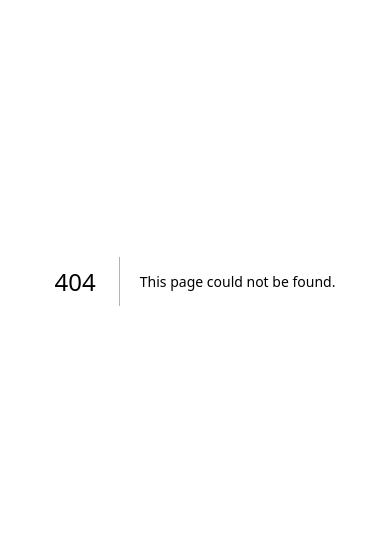
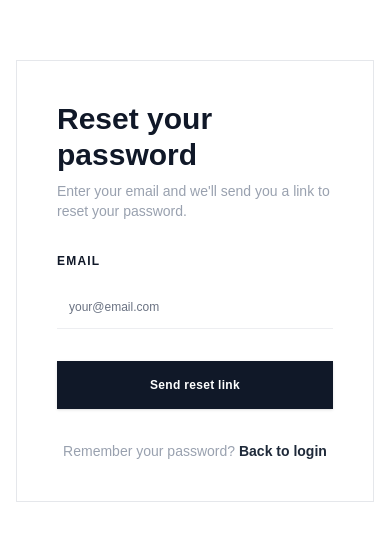
Before and after one commit to gwysuxn-netizen/rdo-documents, a Next.js app: page /auth/forgot-password in a window 390 px wide. Before the commit this address had no page. Shown: the part 141-682 px from the top of the page. Built offline with nearby package versions, Linux system fonts and the light colour scheme.

Commit message:
fix: sidebar duplicate icon and mobile logout button visibility

```diff
--- a/app/admin/accounts/AdminAccountsContent.tsx
+++ b/app/admin/accounts/AdminAccountsContent.tsx
@@ -418,16 +418,20 @@ export function AdminAccountsContent() {
 
   return (
     <AdminLayout>
-      <div className="min-h-screen bg-gradient-to-br from-slate-50 to-slate-100 p-4 sm:p-6 lg:p-8">
+      <div className="min-h-screen w-full max-w-full overflow-x-hidden">
         <Breadcrumb
           items={[
             { label: 'Admin', href: '/admin/dashboard' },
             { label: 'Accounts', href: '/admin/accounts' },
           ]}
         />
-        <div className="mt-6">
-          <h1 className="text-2xl sm:text-3xl font-light text-gray-900 mb-1">Account Management</h1>
-          <p className="text-sm text-gray-500 font-light mb-6">Manage user accounts and permissions</p>
+
+        {/* ── Page Header ── */}
+        <div className="mb-6 sm:mb-8 mt-2">
+          <h1 className="text-2xl sm:text-3xl lg:text-4xl font-bold tracking-tight text-gray-900 leading-tight mb-1.5 sm:mb-2">Account Management</h1>
+          <p className="text-sm text-gray-500">Manage user accounts and permissions</p>
+        </div>
+
         {loading ? (
           <div className="flex items-center justify-center py-16">
             <div className="w-5 h-5 rounded-full border-2 border-gray-300 border-t-gray-900 animate-spin" />
@@ -439,7 +443,8 @@ export function AdminAccountsContent() {
             onUpdate={loadAccounts}
           />
         )}
-        </div>
+
+        <div className="h-8" />
       </div>
     </AdminLayout>
   );
--- a/app/admin/dashboard/AdminDashboardContent.tsx
+++ b/app/admin/dashboard/AdminDashboardContent.tsx
@@ -169,10 +169,6 @@ export function AdminDashboardContent() {
 
         {/* ── Page Header ── */}
         <div className="mb-6 sm:mb-8 mt-2">
-          <span className="inline-flex items-center gap-1.5 text-[10px] sm:text-[11px] font-semibold tracking-widest uppercase text-gray-700 bg-gray-200 ring-1 ring-gray-300/50 px-3 py-1.5 rounded-full mb-3 sm:mb-4">
-            <span className="w-1.5 h-1.5 rounded-full bg-gray-600 animate-pulse" />
-            Dashboard
-          </span>
           <h1 className="text-2xl sm:text-3xl lg:text-4xl font-bold tracking-tight text-gray-900 leading-tight mb-1.5 sm:mb-2">
             Welcome back
           </h1>
--- /dev/null
+++ b/app/auth/ForgotPasswordForm.tsx
@@ -0,0 +1,116 @@
+'use client';
+
+import { useState } from 'react';
+import Link from 'next/link';
+import { sendPasswordReset } from '@/lib/user-utils';
+import toast from 'react-hot-toast';
+import { Field, FieldLabel, Input, Button } from '@/components/ui';
+
+export function ForgotPasswordForm() {
+  const [email, setEmail] = useState('');
+  const [loading, setLoading] = useState(false);
+  const [submitted, setSubmitted] = useState(false);
+
+  const handleSubmit = async (e: React.FormEvent) => {
+    e.preventDefault();
+    if (!email.trim()) {
+      toast.error('Please enter your email');
+      return;
+    }
+
+    setLoading(true);
+    try {
+      await sendPasswordReset(email.toLowerCase());
+      setSubmitted(true);
+      toast.success('Password reset email sent!');
+      setEmail('');
+    } catch (error: any) {
+      if (error.code === 'auth/user-not-found') {
+        toast.error('No account found with this email');
+      } else if (error.code === 'auth/invalid-email') {
+        toast.error('Invalid email address');
+      } else {
+        toast.error('Failed to send reset email. Please try again.');
+      }
+      console.error('Password reset error:', error);
+    } finally {
+      setLoading(false);
+    }
+  };
+
+  return (
+    <div className="min-h-screen flex items-center justify-center bg-white p-4">
+      <div className="w-full max-w-md">
+        <div className="border border-gray-200 p-10 lg:p-12">
+          <div className="mb-8">
+            <h1 className="text-3xl font-semibold text-gray-900 mb-2">Reset your password</h1>
+            <p className="text-sm text-gray-400">
+              Enter your email and we'll send you a link to reset your password.
+            </p>
+          </div>
+
+          {submitted ? (
+            <div className="bg-emerald-50 border border-emerald-200 rounded-lg p-6 text-center">
+              <div className="w-12 h-12 rounded-full bg-emerald-100 flex items-center justify-center mx-auto mb-4">
+                <svg className="w-6 h-6 text-emerald-600" fill="none" viewBox="0 0 24 24" stroke="currentColor" strokeWidth={2}>
+                  <path strokeLinecap="round" strokeLinejoin="round" d="M5 13l4 4L19 7" />
+                </svg>
+              </div>
+              <h2 className="text-base font-semibold text-gray-900 mb-1">Check your email</h2>
+              <p className="text-sm text-gray-600 mb-6">
+                We've sent a password reset link to <span className="font-semibold">{email}</span>
+              </p>
+              <p className="text-xs text-gray-500 mb-6">
+                The link expires in 1 hour. If you don't see it, check your spam folder.
+              </p>
+              <button
+                onClick={() => setSubmitted(false)}
+                className="text-sm font-semibold text-emerald-600 hover:text-emerald-700 transition-colors"
+              >
+                Try another email
+              </button>
+            </div>
+          ) : (
+            <form onSubmit={handleSubmit} className="space-y-6">
+              <Field>
+                <FieldLabel
+                  htmlFor="email"
+                  className="text-xs uppercase tracking-widest text-gray-500 font-semibold"
+                >
+                  Email
+                </FieldLabel>
+                <Input
+                  id="email"
+                  type="email"
+                  placeholder="your@email.com"
+                  value={email}
+                  onChange={(e) => setEmail(e.target.value)}
+                  disabled={loading}
+                  required
+                  className="mt-2 rounded-none border-x-0 border-t-0 border-b border-gray-200 px-0 h-11 text-base shadow-none focus-visible:ring-0 focus:border-gray-700 transition-colors bg-transparent"
+                />
+              </Field>
+
+              <div className="pt-2">
+                <Button
+                  type="submit"
+                  disabled={loading}
+                  className="w-full h-12 bg-gray-900 text-white text-sm font-semibold tracking-wide rounded-none hover:bg-black transition-colors"
+                >
+                  {loading ? 'Sending...' : 'Send reset link'}
+                </Button>
+              </div>
+            </form>
+          )}
+
+          <p className="text-sm text-gray-400 mt-8 text-center">
+            Remember your password?{' '}
+            <Link href="/auth/login" className="text-gray-800 hover:text-black font-semibold transition-colors">
+              Back to login
+            </Link>
+          </p>
+        </div>
+      </div>
+    </div>
+  );
+}
--- a/app/auth/UserLoginForm.tsx
+++ b/app/auth/UserLoginForm.tsx
@@ -116,7 +116,7 @@ export function UserLoginForm({
                   >
                     Password
                   </FieldLabel>
-                  <Link href="#" className="text-xs text-gray-400 hover:text-gray-700 transition-colors">
+                  <Link href="/auth/forgot-password" className="text-xs text-gray-400 hover:text-gray-700 transition-colors">
                     Forgot password?
                   </Link>
                 </div>
--- /dev/null
+++ b/app/auth/forgot-password/page.tsx
@@ -0,0 +1,5 @@
+import { ForgotPasswordForm } from '../ForgotPasswordForm';
+
+export default function ForgotPasswordPage() {
+  return <ForgotPasswordForm />;
+}
--- a/components/layout/Sidebar.tsx
+++ b/components/layout/Sidebar.tsx
@@ -77,6 +77,15 @@ function LogoutIcon() {
   );
 }
 
+// ── App Logo Icon ─────────────────────────────────────────────────────────────
+function AppLogoIcon({ className = 'w-5 h-5' }: { className?: string }) {
+  return (
+    <svg className={`${className} text-white`} fill="none" viewBox="0 0 24 24" stroke="currentColor" strokeWidth={2.5}>
+      <path strokeLinecap="round" strokeLinejoin="round" d="M9 12h6m-6 4h6m2 5H7a2 2 0 01-2-2V5a2 2 0 012-2h5.586a1 1 0 01.707.293l5.414 5.414a1 1 0 01.293.707V19a2 2 0 01-2 2z" />
+    </svg>
+  );
+}
+
 // ── Logout Confirmation Modal ────────────────────────────────────────────────
 interface LogoutConfirmModalProps {
   isOpen: boolean;
@@ -107,40 +116,13 @@ function LogoutConfirmModal({ isOpen, onConfirm, onCancel }: LogoutConfirmModalP
   );
 }
 
-// ── Hamburger button (mobile only) ───────────────────────────────────────────
-interface HamburgerProps {
-  isOpen: boolean;
-  onClick: () => void;
-}
-
-export function MobileMenuButton({ isOpen, onClick }: HamburgerProps) {
-  return (
-    <button
-      onClick={onClick}
-      type="button"
-      aria-label={isOpen ? 'Close menu' : 'Open menu'}
-      className="lg:hidden flex items-center justify-center w-9 h-9 rounded-lg hover:bg-gray-100 transition-colors"
-    >
-      {isOpen ? (
-        <svg className="w-5 h-5" fill="none" viewBox="0 0 24 24" stroke="currentColor" strokeWidth={2.5}>
-          <path strokeLinecap="round" strokeLinejoin="round" d="M6 18L18 6M6 6l12 12" />
-        </svg>
-      ) : (
-        <svg className="w-5 h-5" fill="none" viewBox="0 0 24 24" stroke="currentColor" strokeWidth={2.5}>
-          <path strokeLinecap="round" strokeLinejoin="round" d="M4 6h16M4 12h16M4 18h16" />
-        </svg>
-      )}
-    </button>
-  );
-}
-
 // ── Sidebar inner content (shared between desktop & mobile drawer) ────────────
 interface SidebarContentProps {
   isCollapsed: boolean;
   onToggleCollapse?: () => void;
   onUploadClick?: () => void;
   onLogoutClick: () => void;
-  onNavClick?: () => void; // close drawer on mobile nav
+  onNavClick?: () => void;
   loggingOut: boolean;
   expandedItems: string[];
   onToggleExpand: (label: string) => void;
@@ -163,14 +145,13 @@ function SidebarContent({
   showCollapseButton = true,
 }: SidebarContentProps) {
   return (
-    <div className="flex flex-col h-full">
-      {/* Logo / Header */}
+    <div className="flex flex-col h-full overflow-hidden">
+      {/* ── Logo / Header ── */}
       <div className="p-5 border-b border-gray-200/30 flex items-center justify-between gap-2 flex-shrink-0">
         <div className="flex items-center gap-2 min-w-0">
+          {/* Single logo icon — no duplicate */}
           <div className="w-8 h-8 rounded-lg bg-gradient-to-br from-black to-gray-900 flex items-center justify-center flex-shrink-0">
-            <svg className="w-5 h-5 text-white" fill="none" viewBox="0 0 24 24" stroke="currentColor" strokeWidth={2.5}>
-              <path strokeLinecap="round" strokeLinejoin="round" d="M9 12h6m-6 4h6m2 5H7a2 2 0 01-2-2V5a2 2 0 012-2h5.586a1 1 0 01.707.293l5.414 5.414a1 1 0 01.293.707V19a2 2 0 01-2 2z" />
-            </svg>
+            <AppLogoIcon className="w-5 h-5" />
           </div>
           {!isCollapsed && (
             <div className="min-w-0">
@@ -196,8 +177,8 @@ function SidebarContent({
         )}
       </div>
 
-      {/* Navigation */}
-      <nav className="flex-1 overflow-y-auto py-4" aria-label="Main navigation">
+      {/* ── Navigation — min-h-0 allows flex to shrink this, keeping footer visible ── */}
+      <nav className="flex-1 overflow-y-auto min-h-0 py-4" aria-label="Main navigation">
         <ul className={`space-y-1 ${isCollapsed ? 'px-2' : 'px-3'}`}>
           {sidebarItems.map((item) => {
             const hasChildren = Boolean(item.children?.length);
@@ -279,8 +260,8 @@ function SidebarContent({
         </ul>
       </nav>
 
-      {/* Footer */}
-      <div className="border-t border-gray-200/30 p-3 space-y-2 flex-shrink-0">
+      {/* ── Footer — flex-shrink-0 always keeps this visible ── */}
+      <div className="border-t border-gray-200/30 p-3 space-y-2 flex-shrink-0 bg-white/80 backdrop-blur-md">
         {!isCollapsed && (
           <div className="flex items-center gap-2 px-1 py-1">
             <div className="w-8 h-8 rounded-full bg-gray-200 flex items-center justify-center flex-shrink-0">
@@ -318,11 +299,8 @@ export function Sidebar({ onUploadClick, onLogout }: SidebarProps) {
   const pathname = usePathname();
   const searchParams = useSearchParams();
 
-  // Desktop collapse state
   const [isCollapsed, setIsCollapsed] = useState(false);
-  // Mobile drawer open state
   const [mobileOpen, setMobileOpen] = useState(false);
-
   const [expandedItems, setExpandedItems] = useState<string[]>(['Documents']);
   const [loggingOut, setLoggingOut] = useState(false);
   const [showLogoutConfirm, setShowLogoutConfirm] = useState(false);
@@ -334,11 +312,7 @@ export function Sidebar({ onUploadClick, onLogout }: SidebarProps) {
 
   // Prevent body scroll when mobile drawer is open
   useEffect(() => {
-    if (mobileOpen) {
-      document.body.style.overflow = 'hidden';
-    } else {
-      document.body.style.overflow = '';
-    }
+    document.body.style.overflow = mobileOpen ? 'hidden' : '';
     return () => { document.body.style.overflow = ''; };
   }, [mobileOpen]);
 
@@ -392,7 +366,7 @@ export function Sidebar({ onUploadClick, onLogout }: SidebarProps) {
       <LogoutConfirmModal isOpen={showLogoutConfirm} onConfirm={handleLogoutConfirm} onCancel={() => setShowLogoutConfirm(false)} />
       <ProcessingModal isOpen={loggingOut} label="Logging out..." />
 
-      {/* ── Mobile: top bar with hamburger ── */}
+      {/* ── Mobile: top bar with hamburger (NO logo icon here — drawer has it) ── */}
       <div className="lg:hidden fixed top-0 left-0 right-0 z-40 flex items-center gap-3 px-4 py-3 bg-white/90 backdrop-blur-md border-b border-gray-200/50 shadow-sm">
         <button
           onClick={() => setMobileOpen(true)}
@@ -404,11 +378,10 @@ export function Sidebar({ onUploadClick, onLogout }: SidebarProps) {
             <path strokeLinecap="round" strokeLinejoin="round" d="M4 6h16M4 12h16M4 18h16" />
           </svg>
         </button>
+        {/* Single icon + title in top bar */}
         <div className="flex items-center gap-2 min-w-0">
           <div className="w-7 h-7 rounded-lg bg-gradient-to-br from-black to-gray-900 flex items-center justify-center flex-shrink-0">
-            <svg className="w-4 h-4 text-white" fill="none" viewBox="0 0 24 24" stroke="currentColor" strokeWidth={2.5}>
-              <path strokeLinecap="round" strokeLinejoin="round" d="M9 12h6m-6 4h6m2 5H7a2 2 0 01-2-2V5a2 2 0 012-2h5.586a1 1 0 01.707.293l5.414 5.414a1 1 0 01.293.707V19a2 2 0 01-2 2z" />
-            </svg>
+            <AppLogoIcon className="w-4 h-4" />
           </div>
           <div className="min-w-0">
             <p className="text-sm font-bold text-gray-900 truncate">DOH WV CHD</p>
@@ -426,26 +399,26 @@ export function Sidebar({ onUploadClick, onLogout }: SidebarProps) {
             onClick={() => setMobileOpen(false)}
             aria-hidden="true"
           />
-          {/* Drawer panel */}
-          <div className="lg:hidden fixed top-0 left-0 bottom-0 z-50 w-72 max-w-[85vw] bg-gradient-to-b from-gray-50/95 to-white/90 backdrop-blur-xl border-r border-gray-200/50 shadow-2xl flex flex-col animate-[slideInLeft_0.22s_ease-out]">
-            {/* Close button row */}
-            <div className="flex items-center justify-between px-5 py-4 border-b border-gray-200/30">
-              <div className="flex items-center gap-2">
-                <div className="w-7 h-7 rounded-lg bg-gradient-to-br from-black to-gray-900 flex items-center justify-center">
-                  <svg className="w-4 h-4 text-white" fill="none" viewBox="0 0 24 24" stroke="currentColor" strokeWidth={2.5}>
-                    <path strokeLinecap="round" strokeLinejoin="round" d="M9 12h6m-6 4h6m2 5H7a2 2 0 01-2-2V5a2 2 0 012-2h5.586a1 1 0 01.707.293l5.414 5.414a1 1 0 01.293.707V19a2 2 0 01-2 2z" />
-                  </svg>
+
+          {/* Drawer panel — overflow-hidden + flex flex-col ensures footer never leaves screen */}
+          <div className="lg:hidden fixed top-0 left-0 bottom-0 z-50 w-72 max-w-[85vw] bg-gradient-to-b from-gray-50/95 to-white/90 backdrop-blur-xl border-r border-gray-200/50 shadow-2xl flex flex-col overflow-hidden animate-[slideInLeft_0.22s_ease-out]">
+
+            {/* Drawer header — single icon, no duplicate */}
+            <div className="flex items-center justify-between px-5 py-4 border-b border-gray-200/30 flex-shrink-0">
+              <div className="flex items-center gap-2 min-w-0">
+                <div className="w-7 h-7 rounded-lg bg-gradient-to-br from-black to-gray-900 flex items-center justify-center flex-shrink-0">
+                  <AppLogoIcon className="w-4 h-4" />
                 </div>
-                <div>
-                  <p className="text-sm font-bold text-gray-900">DOH WV CHD</p>
-                  <p className="text-[10px] text-gray-500">Queuing System</p>
+                <div className="min-w-0">
+                  <p className="text-sm font-bold text-gray-900 truncate">DOH WV CHD</p>
+                  <p className="text-[10px] text-gray-500 truncate">Queuing System</p>
                 </div>
               </div>
               <button
                 onClick={() => setMobileOpen(false)}
                 type="button"
                 aria-label="Close menu"
-                className="p-1.5 hover:bg-gray-200/50 rounded-lg transition-colors"
+                className="p-1.5 hover:bg-gray-200/50 rounded-lg transition-colors flex-shrink-0"
               >
                 <svg className="w-5 h-5 text-gray-600" fill="none" viewBox="0 0 24 24" stroke="currentColor" strokeWidth={2.5}>
                   <path strokeLinecap="round" strokeLinejoin="round" d="M6 18L18 6M6 6l12 12" />
@@ -453,8 +426,8 @@ export function Sidebar({ onUploadClick, onLogout }: SidebarProps) {
               </button>
             </div>
 
-            {/* Nav (reuse content without collapse button) */}
-            <nav className="flex-1 overflow-y-auto py-4" aria-label="Main navigation">
+            {/* Nav — min-h-0 lets flex shrink this so footer stays visible */}
+            <nav className="flex-1 overflow-y-auto min-h-0 py-4" aria-label="Main navigation">
               <ul className="space-y-1 px-3">
                 {sidebarItems.map((item) => {
                   const hasChildren = Boolean(item.children?.length);
@@ -474,20 +447,20 @@ export function Sidebar({ onUploadClick, onLogout }: SidebarProps) {
                       <span className={`flex-shrink-0 ${isParentActive && !hasChildren ? 'text-white' : 'text-black'}`}>{item.icon}</span>
                       <span className="text-sm font-medium flex-1">{item.label}</span>
                       {hasChildren && (
-                        <span className={`transition-transform duration-200 ${isExpanded ? 'rotate-180' : ''}`}>
+                        <span className={`transition-transform duration-200 ${isExpanded ? 'rotate-180' : ''}`} aria-hidden="true">
                           <svg className="w-4 h-4" fill="none" viewBox="0 0 24 24" stroke="currentColor" strokeWidth={2.5}>
                             <path strokeLinecap="round" strokeLinejoin="round" d="M19 9l-7 7-7-7" />
                           </svg>
                         </span>
                       )}
-                      {isParentActive && !hasChildren && <span className="ml-auto w-1.5 h-1.5 rounded-full bg-white/80" />}
+                      {isParentActive && !hasChildren && <span className="ml-auto w-1.5 h-1.5 rounded-full bg-white/80" aria-hidden="true" />}
                     </>
                   );
 
                   return (
                     <li key={item.label}>
                       {hasChildren ? (
-                        <button className={itemClasses} onClick={() => toggleExpand(item.label)}>
+                        <button className={itemClasses} onClick={() => toggleExpand(item.label)} aria-expanded={isExpanded} aria-controls={`mobile-submenu-${item.label}`}>
                           {itemInner}
                         </button>
                       ) : item.label === 'Upload' ? (
@@ -501,16 +474,16 @@ export function Sidebar({ onUploadClick, onLogout }: SidebarProps) {
                       )}
 
                       {hasChildren && isExpanded && (
-                        <ul className="mt-1 ml-4 space-y-1 border-l border-gray-300/50 pl-3">
+                        <ul id={`mobile-submenu-${item.label}`} className="mt-1 ml-4 space-y-1 border-l border-gray-300/50 pl-3">
                           {item.children!.map((child) => {
                             const childActive = isItemActive(child.href);
                             return (
                               <li key={child.label}>
                                 <Link href={child.href!} onClick={() => setMobileOpen(false)}>
                                   <div className={`flex items-center gap-2 px-3 py-3 rounded-lg transition-all duration-200 text-sm font-medium ${childActive ? 'bg-black text-white shadow-md' : 'text-gray-600 hover:bg-gray-100 hover:text-black'}`}>
-                                    <span className="w-1.5 h-1.5 rounded-full bg-current opacity-60 flex-shrink-0" />
+                                    <span className="w-1.5 h-1.5 rounded-full bg-current opacity-60 flex-shrink-0" aria-hidden="true" />
                                     {child.label}
-                                    {childActive && <span className="ml-auto w-1.5 h-1.5 rounded-full bg-white/80" />}
+                                    {childActive && <span className="ml-auto w-1.5 h-1.5 rounded-full bg-white/80" aria-hidden="true" />}
                                   </div>
                                 </Link>
                               </li>
@@ -524,8 +497,8 @@ export function Sidebar({ onUploadClick, onLogout }: SidebarProps) {
               </ul>
             </nav>
 
-            {/* Footer */}
-            <div className="border-t border-gray-200/30 p-3 space-y-2 flex-shrink-0">
+            {/* Footer — flex-shrink-0 pins this to the bottom, always visible */}
+            <div className="border-t border-gray-200/30 p-3 space-y-2 flex-shrink-0 bg-white/80 backdrop-blur-md">
               <div className="flex items-center gap-2 px-1 py-1">
                 <div className="w-8 h-8 rounded-full bg-gray-200 flex items-center justify-center flex-shrink-0">
                   <span className="text-xs font-bold text-gray-600">RD</span>
@@ -539,7 +512,8 @@ export function Sidebar({ onUploadClick, onLogout }: SidebarProps) {
                 onClick={handleLogoutClick}
                 disabled={loggingOut}
                 type="button"
-                className="flex items-center gap-3 w-full rounded-lg px-3 py-2.5 text-sm font-medium bg-black text-white hover:bg-gray-800 active:scale-95 transition-all disabled:opacity-70"
+                aria-label="Logout"
+                className="flex items-center gap-3 w-full rounded-lg px-3 py-2.5 text-sm font-medium bg-black text-white hover:bg-gray-800 active:scale-95 transition-all disabled:opacity-70 disabled:cursor-not-allowed"
               >
                 <LogoutIcon />
                 <span>{loggingOut ? 'Logging out...' : 'Logout'}</span>
--- a/lib/user-utils.ts
+++ b/lib/user-utils.ts
@@ -5,6 +5,7 @@ import {
   createUserWithEmailAndPassword,
   signOut,
   updateProfile,
+  sendPasswordResetEmail,
 } from 'firebase/auth';
 import { getFirebaseAuth, getFirebaseDatabase } from '@/lib/firebase';
 import { ref, get, set, remove, update } from 'firebase/database';
@@ -110,6 +111,16 @@ export async function logoutUser() {
   }
 }
 
+export async function sendPasswordReset(email: string): Promise<void> {
+  try {
+    const auth = getFirebaseAuth();
+    if (!auth) throw new Error('Firebase not initialized');
+    await sendPasswordResetEmail(auth, email);
+  } catch (error) {
+    throw error;
+  }
+}
+
 // ── Types & account management ────────────────────────────────────────────────
 
 export interface UserRecord {
```
Lines whose indentation alone changed are shown as unchanged.
